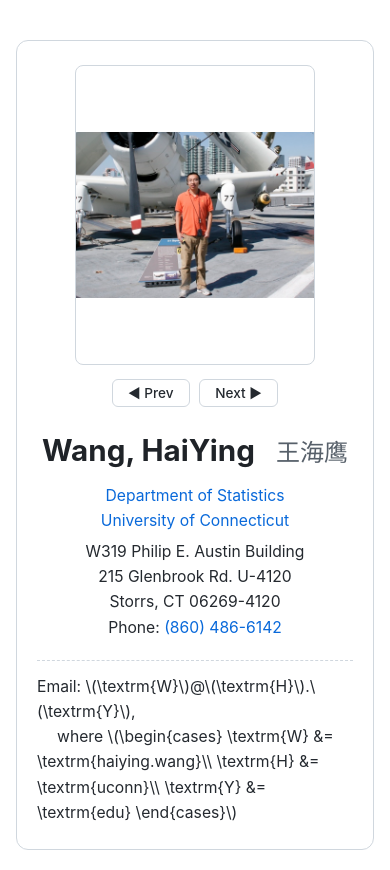
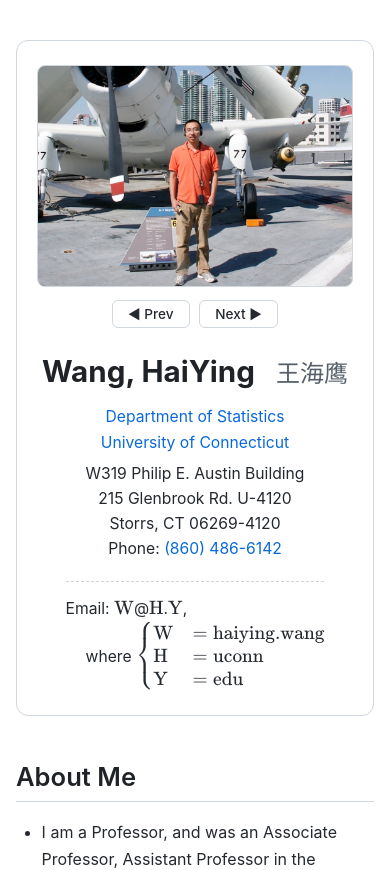
Before and after one commit to Ossifragus/Ossifragus.github.io, a plain HTML site: page index.html in a window 390 px wide. Shown: the top 870 px of the page. Drawn offline with nearby package versions, Linux system fonts and the light colour scheme.

Commit message:
deploy: 692f23c971dcf94bb8731755d8d8dc8f6e8c4b66

```diff
--- a/index.html
+++ b/index.html
@@ -24,8 +24,9 @@
       vertical-align: middle;
     }
   </style>
-  <link rel="stylesheet" href="style/myorg.css" />
+  <link rel="stylesheet" href="style/myorg.css?v=2" />
   <base target="_blank">
+  <script id="MathJax-script" async src="https://cdn.jsdelivr.net/npm/mathjax@3/es5/tex-mml-chtml.js"></script>
 </head>
 <body>
 <header id="title-block-header">
@@ -64,7 +65,7 @@
 <div class="profile-card">
   <div class="profile-photo-col">
     <div class="photo-wrapper">
-      <img id="img" src="figures/why.jpg" alt="Wang, HaiYing" />
+      <img id="img" src="figures/why.jpg" alt="Wang, HaiYing" height="350" style="height: 350px; max-width: 100%; object-fit: contain;" />
     </div>
     <div class="photo-nav">
       <button type="button" onclick="displayPreviousImage()" aria-label="Previous image">&#9664; Prev</button>
--- a/style/myorg.css
+++ b/style/myorg.css
@@ -123,21 +123,19 @@
 }
 
 .photo-wrapper {
-  width: 270px;
-  height: 330px;
+  height: 350px;
   display: flex;
   align-items: center;
   justify-content: center;
-  background-color: #ffffff;
-  border: 1px solid var(--border-color);
-  border-radius: 8px;
-  overflow: hidden;
 }
 
-.photo-wrapper img {
+.photo-wrapper img, #img {
+  height: 350px !important;
+  width: auto;
   max-width: 100%;
-  max-height: 100%;
   object-fit: contain;
+  border-radius: 8px;
+  border: 1px solid var(--border-color);
   display: block;
 }
 
@@ -266,8 +264,13 @@
   }
 
   .photo-wrapper {
-    width: 240px;
-    height: 300px;
+    height: auto;
+  }
+
+  .photo-wrapper img, #img {
+    height: auto !important;
+    max-height: 320px;
+    max-width: 100%;
   }
 
   .profile-details .email-box {
```
